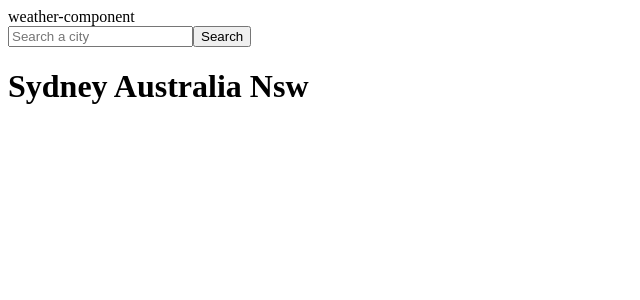
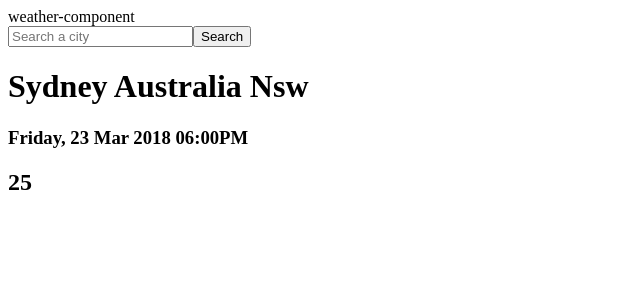
Before and after one commit to gbbrambila/weather-forecast-challenge, a React (Create React App) app: page / in a window 1280 px wide. Shown: the top 300 px of the page, without its empty margins (0-640 px from the left). Built offline with nearby package versions, Linux system fonts and the light colour scheme.

Commit message:
Created WeatherComponent.js

```diff
--- a/src/components/weather-component/WeatherComponent.js
+++ b/src/components/weather-component/WeatherComponent.js
@@ -1,6 +1,7 @@
 import React, { Component } from 'react'
 import SearchBarComponent from './search-bar/SearchBarComponent'
 import CurrentLocationComponent from './current-location/CurrentLocationComponent'
+import CurrentWeatherComponent from './current-weather/CurrentWeatherComponent';
 
 class WeatherComponent extends Component {
     render() {
@@ -13,6 +14,8 @@ class WeatherComponent extends Component {
 
                 <CurrentLocationComponent />
 
+                <CurrentWeatherComponent />
+
             </div>
         )
     }
--- /dev/null
+++ b/src/components/weather-component/current-weather/CurrentWeatherComponent.js
@@ -0,0 +1,14 @@
+import React, { Component } from 'react'
+
+class CurrentWeatherComponent extends Component {
+    render() {
+        return(
+            <div class="current-weather">
+                <h3 class="current-weather__date"> Friday, 23 Mar 2018 06:00PM </h3>
+                <h2 class="current-weather__temp"> 25 </h2>
+            </div>
+        )
+    }
+}
+
+export default CurrentWeatherComponent;
```
